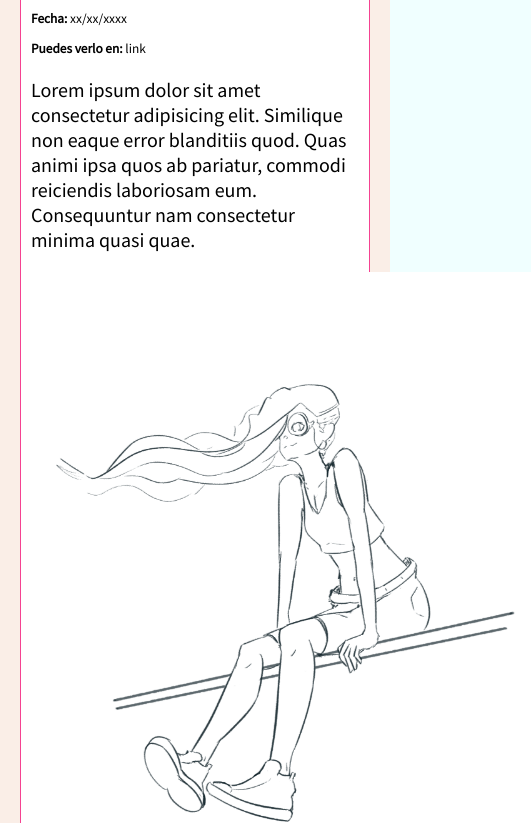
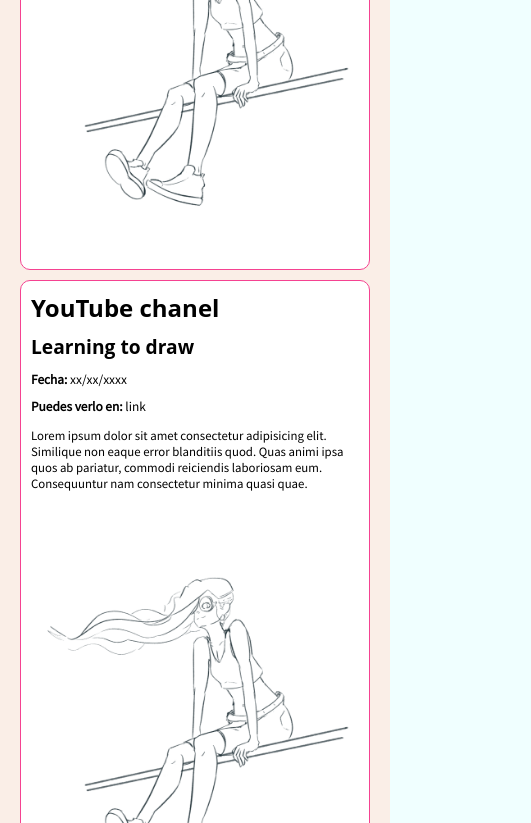
Before and after one commit to PoliPop-Bs/seguimiento-de-mi-portafolio-de-platzi, a plain HTML site: page index.html in a window 390 px wide. Shown: the part 652-1475 px from the top of the page, 531 px wide, since content can reach past the window. Drawn offline with Linux system fonts and the light colour scheme.

Commit message:
ajustes al portafolio

```diff
--- a/estilos.css
+++ b/estilos.css
@@ -73,12 +73,16 @@ h6 {
 }
 
 .project_details {
-  width: 500px;
-  display: inline-block;
+  width: 50%;
+  /* display: inline-block; */
 }
 .project_image_container {
-  width: 500px;
-  display: flex;
+  width: 50%;
+  /* display: flex; */
+}
+
+.project_image_container img {
+  max-width: 100%;
 
 }
 
@@ -336,7 +340,43 @@ h2 {
     text-align: center;
     margin: auto;
   }
-}
+  .project {
+    display: block;
+  }
+  .project_image_container {
+    width: auto;
+    text-align: center;
+  }
+  .project_details {
+    width: auto;
+    font-size: 16px;
+  }
+
+  .project_subtitle, .project_date, .project_link {
+  margin: .4em 0;
+  }
+
+  .project_title {
+    font-size: 1.5em;
+    margin-bottom: .4em;
+  }
+  .project_link {
+    font-size: 1em;
+
+  }
+  .project_subtitle{
+    font-size: 1.2em;
+
+  }
+  .project_date {
+    font-size: 1em;
+
+  }
+
+  .project_description {
+    font-size: .8em;
+
+  }
 
 @media screen and (max-width: 480) {
 
--- a/index.html
+++ b/index.html
@@ -43,8 +43,7 @@
         </nav>
       </div>
     </header>
-    <section class="hero">
-      <!--Principal-->
+    <!-- <section class="hero">
       <div class="container">
         <h1>
           Hola! soy Jesus Politron <strong>Desarrollador <br />Web </strong>con
@@ -58,7 +57,7 @@
           alt="imagen hero"
         />
       </div>
-    </section>
+    </section> -->
 
     <section id="portafolio" class="portfolio">
       <!--Portafolio-->
```
